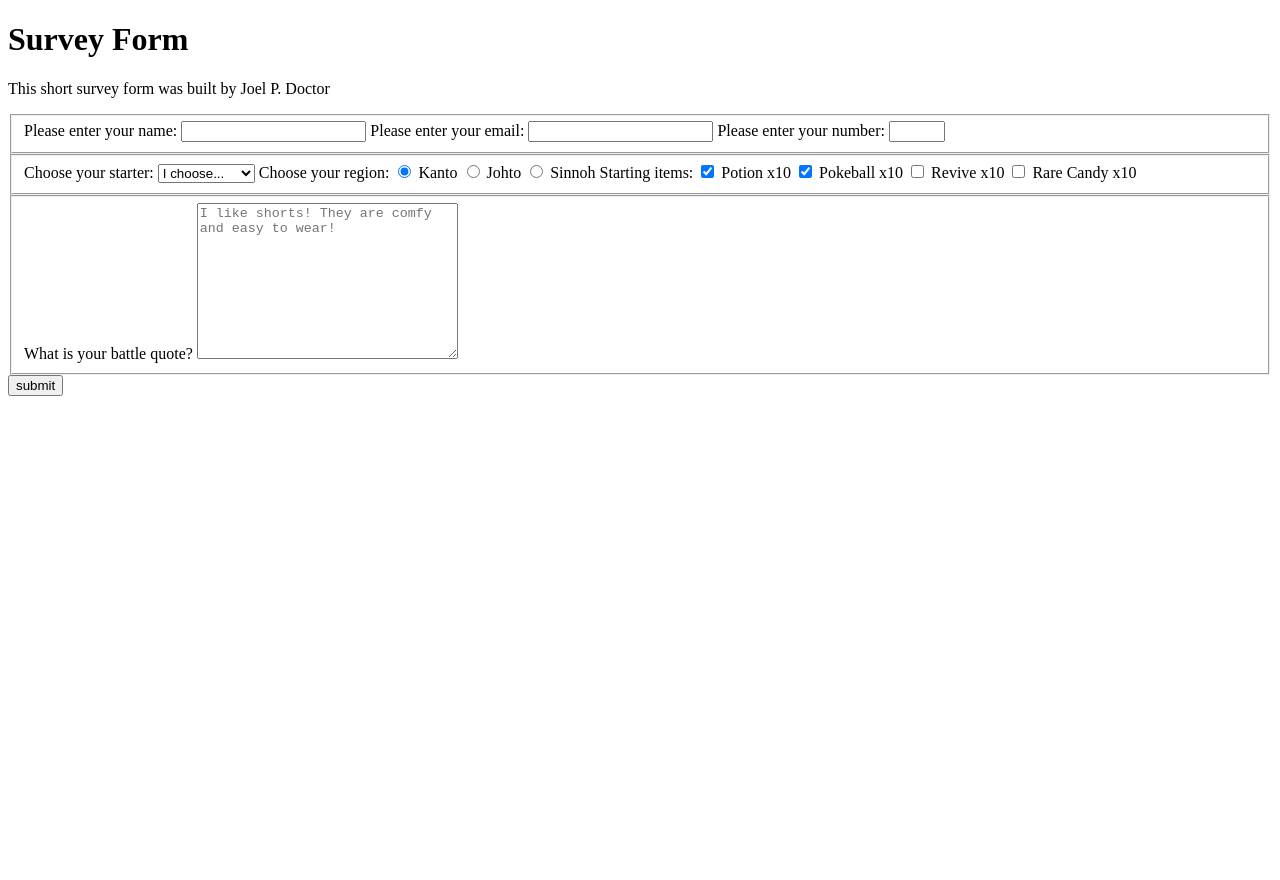
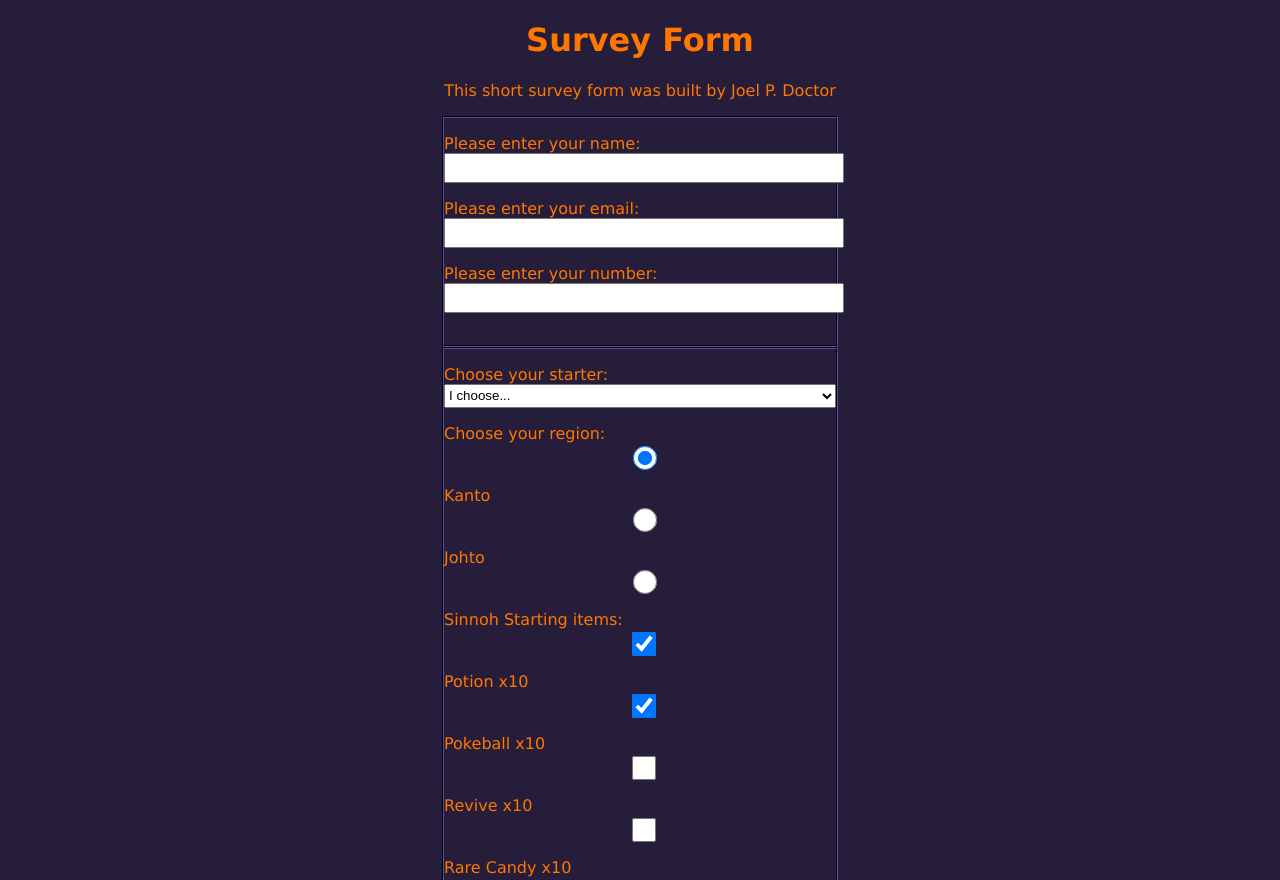
Before and after one commit to kingwell47/fcc-survey-form, a website: page index.html in a window 1280 px wide. Shown: the top 880 px of the page. Before the commit the page ends 800 px from the top, so only its background shows below. Drawn offline with Linux system fonts and the light colour scheme.

Commit message:
added preliminary styling

```diff
--- a/index.html
+++ b/index.html
@@ -8,8 +8,11 @@
     <title>Survey Form</title>
   </head>
   <body>
+    <header>
       <h1 id="title">Survey Form</h1>
       <p id="description">This short survey form was built by Joel P. Doctor</p>
+    </header>
+    <main>
       <form action="" id="survey-form">
         <fieldset>
           <label for="name" id="name-label">
@@ -66,5 +69,9 @@
         </fieldset>
         <input type="submit" value="submit" id="submit" />
       </form>
+    </main>
   </body>
+  <footer>
+    <p>Created by Joel P. Doctor for FreeCodeCamp</p>
+  </footer>
 </html>
--- a/styles.css
+++ b/styles.css
@@ -0,0 +1,36 @@
+:root {
+    --color-700: rgb(37, 29, 58);
+    --color-500: rgb(42, 37, 80);
+    --color-300: rgb(224, 77, 1);
+    --color-200: rgb(255, 119, 0);
+}
+
+body {
+    margin: 0;
+    padding: 0;
+    background-color: var(--color-700);
+    color: var(--color-200);
+    font-family: 'Lucida Sans', 'Lucida Sans Regular', 'Lucida Grande', 'Lucida Sans Unicode', Geneva, Verdana, sans-serif;
+}
+
+header, footer {
+    margin: 0 auto;
+    text-align: center;
+}
+
+main {
+    margin: 0 auto;
+    min-width: 400px;
+    width: 30vw;
+}
+
+fieldset {
+    padding: 1rem 0;
+    border-color: var(--color-500);
+}
+
+input, select {
+    width: 100%;
+    height: 1.5rem;
+    margin-bottom: 1rem;
+}
```
Lines whose indentation alone changed are shown as unchanged.
